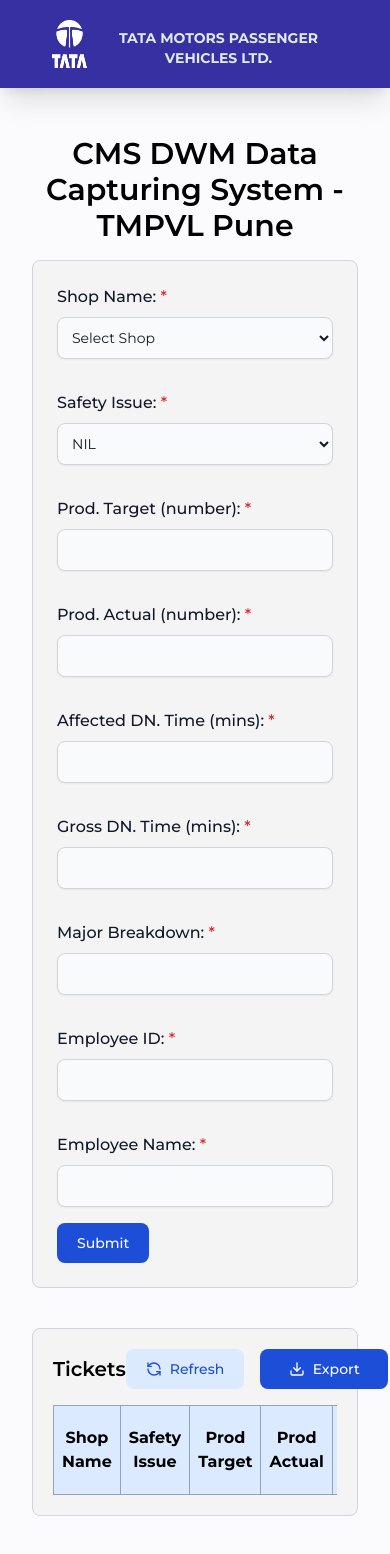
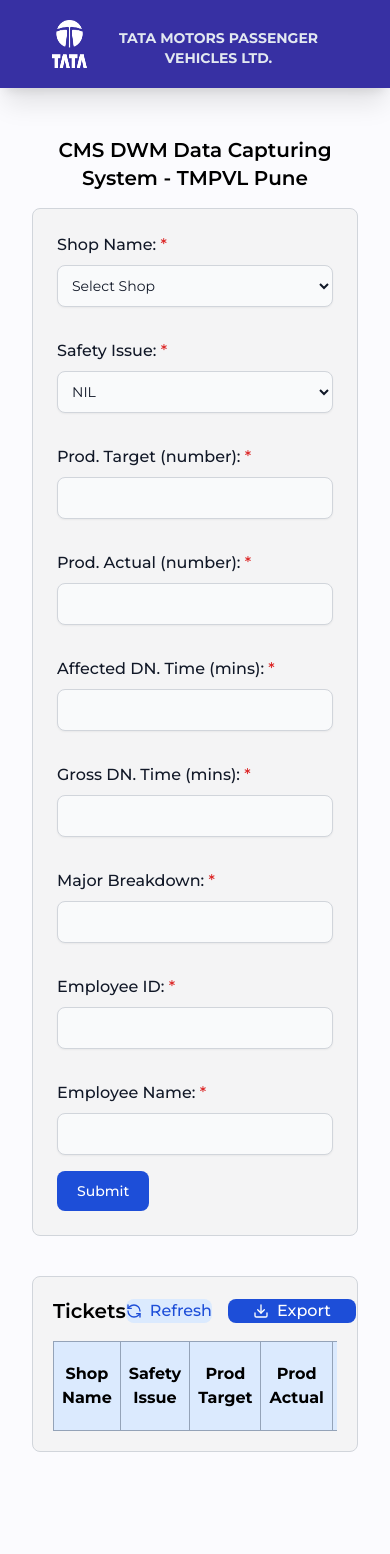
Before and after one commit to ayush9h/Ticket-Generator, a Next.js app in the folder client/: page / in a window 390 px wide. After the commit the page ends 1492 px from the top, so only its background shows below. Built offline with nearby package versions, Linux system fonts and the light colour scheme.

Commit message:
added responsiveness

```diff
--- a/client/src/app/components/table.js
+++ b/client/src/app/components/table.js
@@ -49,14 +49,14 @@
         <div className="flex justify-between items-center">
         <button
             onClick={loadData}
-            className=" flex justify-center items-center text-sm text-blue-700 bg-blue-100 hover:bg-blue-200 font-medium rounded-lg px-5 py-2.5 mr-4 focus:outline-none"
+            className=" flex justify-center items-center text-blue-700 bg-blue-100 hover:bg-blue-200 font-medium rounded-lg mr-4 focus:outline-none sm:text-sm md:text-md sm:px-2 sm:py-1.5 md:px-5 md:py-2.5"
           >
             <RefreshCcw size={16} className="mr-2"/> Refresh
         </button>
 
         <button
             onClick={exportToExcel}
-            className="flex justify-center items-center w-32 text-white bg-blue-700 hover:bg-blue-800 focus:ring-4 focus:outline-none focus:ring-blue-300 font-medium rounded-lg text-sm px-5 py-2.5 text-center"
+            className="flex justify-center items-center w-32 text-white bg-blue-700 hover:bg-blue-800 focus:ring-4 focus:outline-none focus:ring-blue-300 font-medium rounded-lg sm:text-sm md:text-md sm:px-2 sm:py-1.5 md:px-5 md:py-2.5"
           >
             <DownloadIcon size={16} className="mr-2"/> Export
         </button>
--- a/client/src/app/page.js
+++ b/client/src/app/page.js
@@ -9,7 +9,7 @@
     <>
       <Navbar />
       <div className="max-width flex justify-center items-center text-center">
-        <h1 className="text-3xl font-semibold mt-12">CMS DWM Data Capturing System - TMPVL Pune </h1>
+        <h1 className="text-xl font-semibold mt-12 sm:text-md md:text-3xl ">CMS DWM Data Capturing System - TMPVL Pune </h1>
       </div>
       <Ticket />
       <Suspense fallback={<Loading/>}>
```
